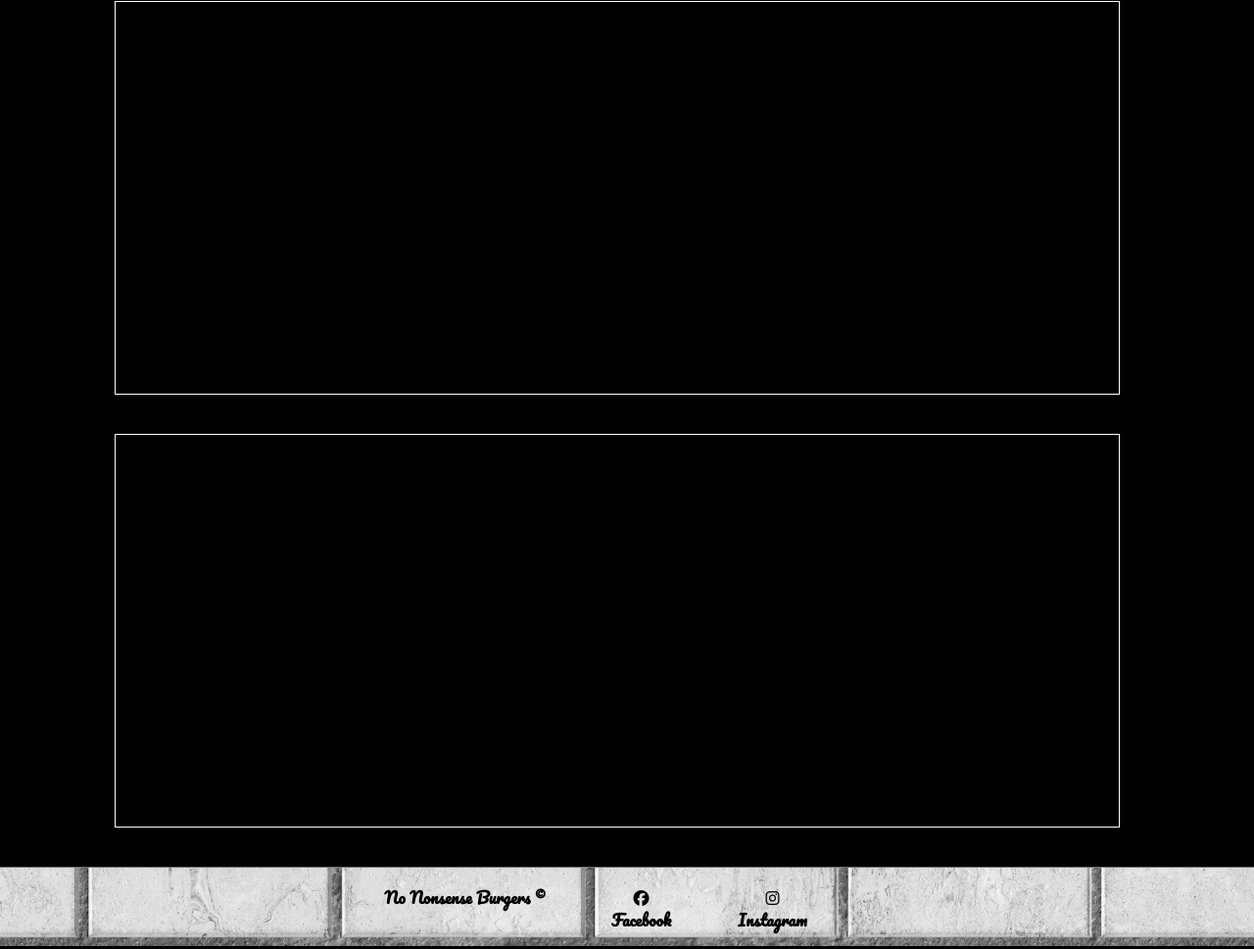
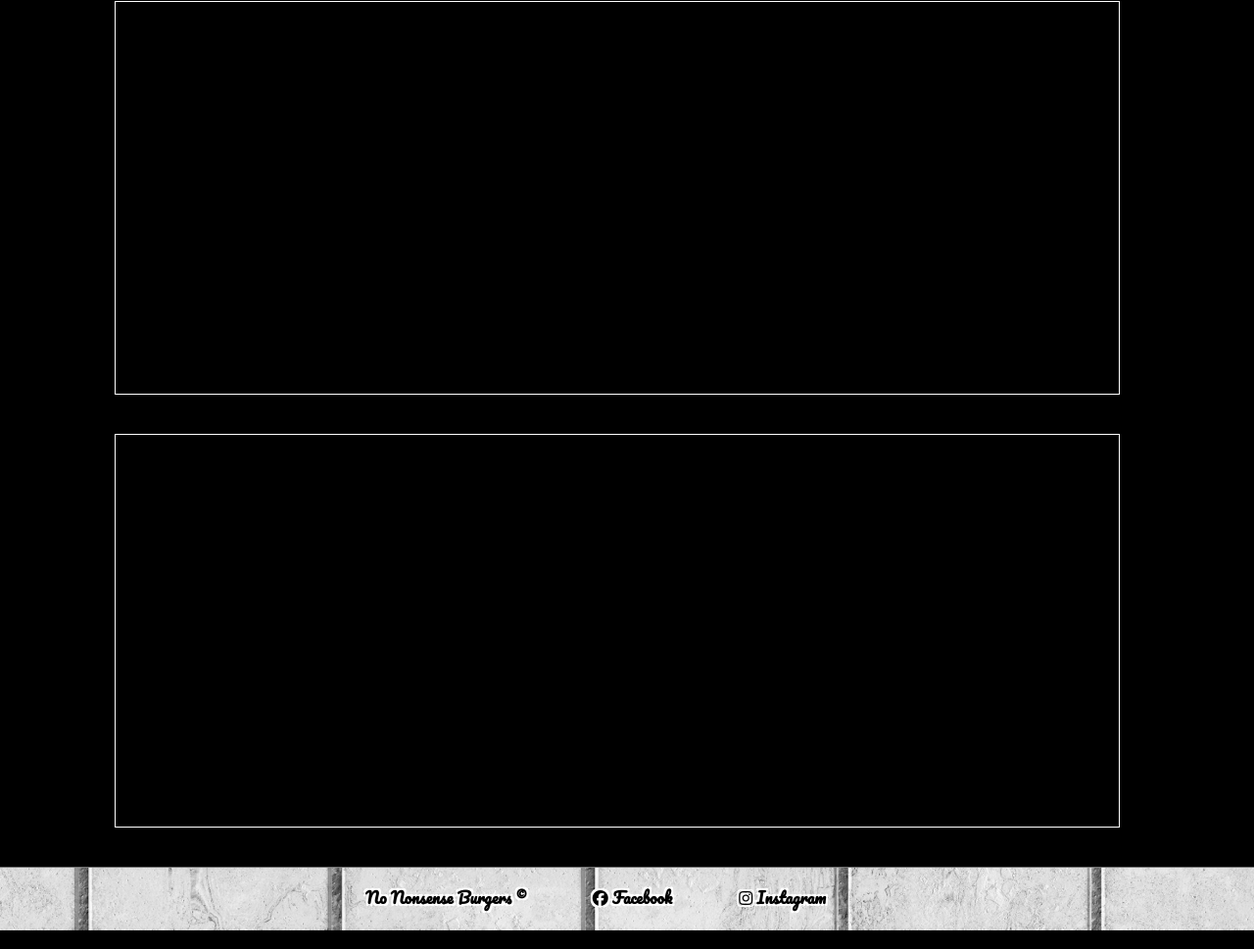
Before and after one commit to osundstrom/ResturangHemsida, a website built with Parcel: page src/admin.html in a window 1280 px wide. Shown: the part 642-1611 px from the top of the page at 98% size. Built offline with nearby package versions, Linux system fonts and the light colour scheme; a web font is replaced by a local one.

Commit message:
update footer

```diff
--- a/src/partials/_footer.scss
+++ b/src/partials/_footer.scss
@@ -1,30 +1,34 @@
 footer {
-    height: 10vh;
+    height: 8vh;
     border-top: 1px solid rgb(117, 117, 117);
     position: relative;
     margin: auto;
     width: 102vw;
     text-align: center;
     margin-top: 5vh;
-
-
     margin-bottom: -2vh;
     background-image: url(bilder/whiteBricks.jpg);
     background-repeat: no-repeat;
     background-size:cover;
     p{
         display: inline-block;
-        color: rgb(0, 0, 0);
+        color: #000000;
         text-align: center;
         margin-right: 5vw;
         font-weight: 900;
+        text-shadow: -2px -2px 0 #ffffff, 2px -2px 0 #ffffff, -2px  2px 0 #ffffff, 2px  2px 0 #ffffff;
     }
 
     a{
         color: rgb(0, 0, 0);
+        text-shadow: -2px -2px 0 #ffffff, 2px -2px 0 #ffffff, -2px  2px 0 #ffffff, 2px  2px 0 #ffffff;
         text-decoration: none;
-        display: flex;
-        flex-direction: column;
+        display: inline-block;
         font-weight: 900;
     }
+
+    a:hover{
+        text-decoration: underline;
+        color: rgb(255, 153, 0);
+    }
 }
```
Also changed, not shown: 4 other files.
